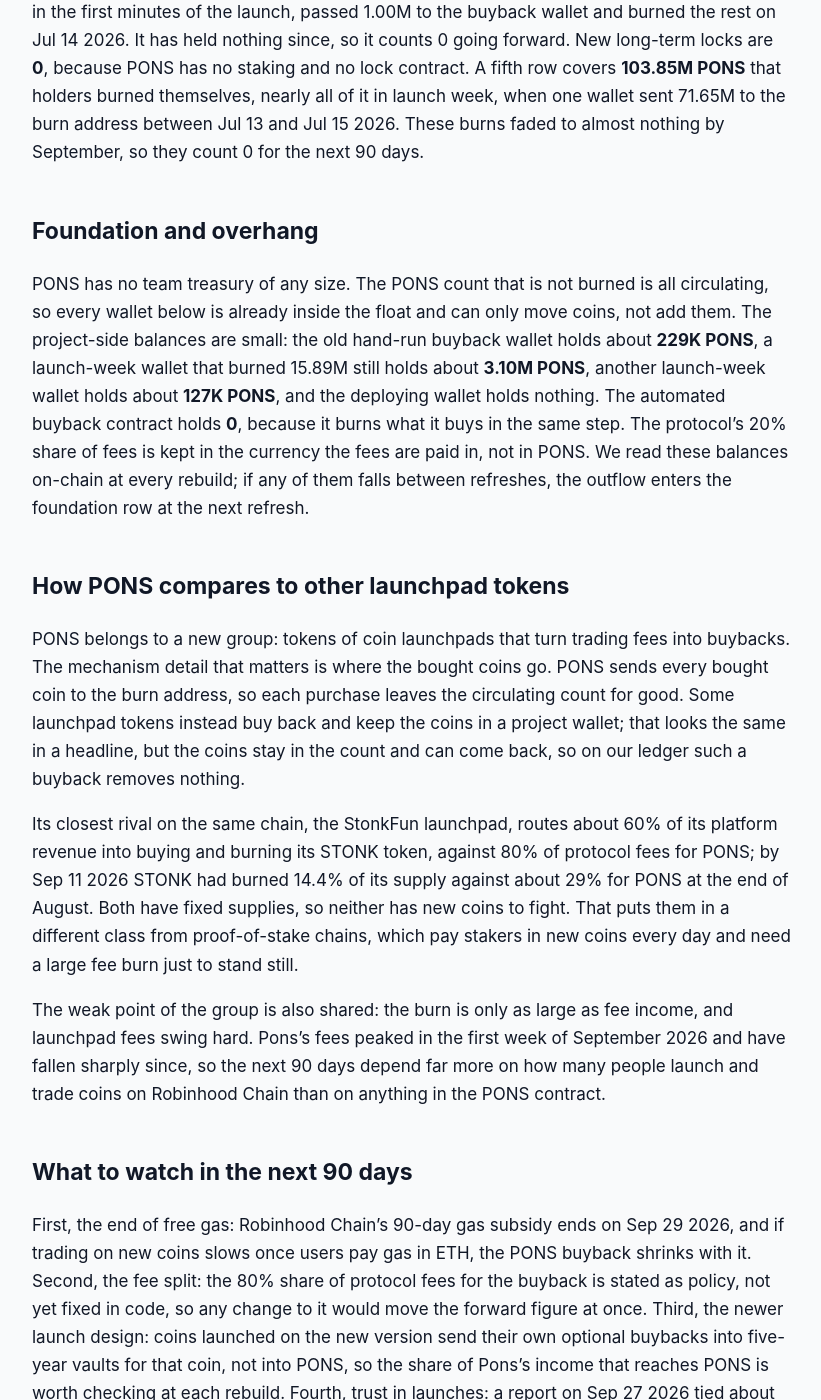
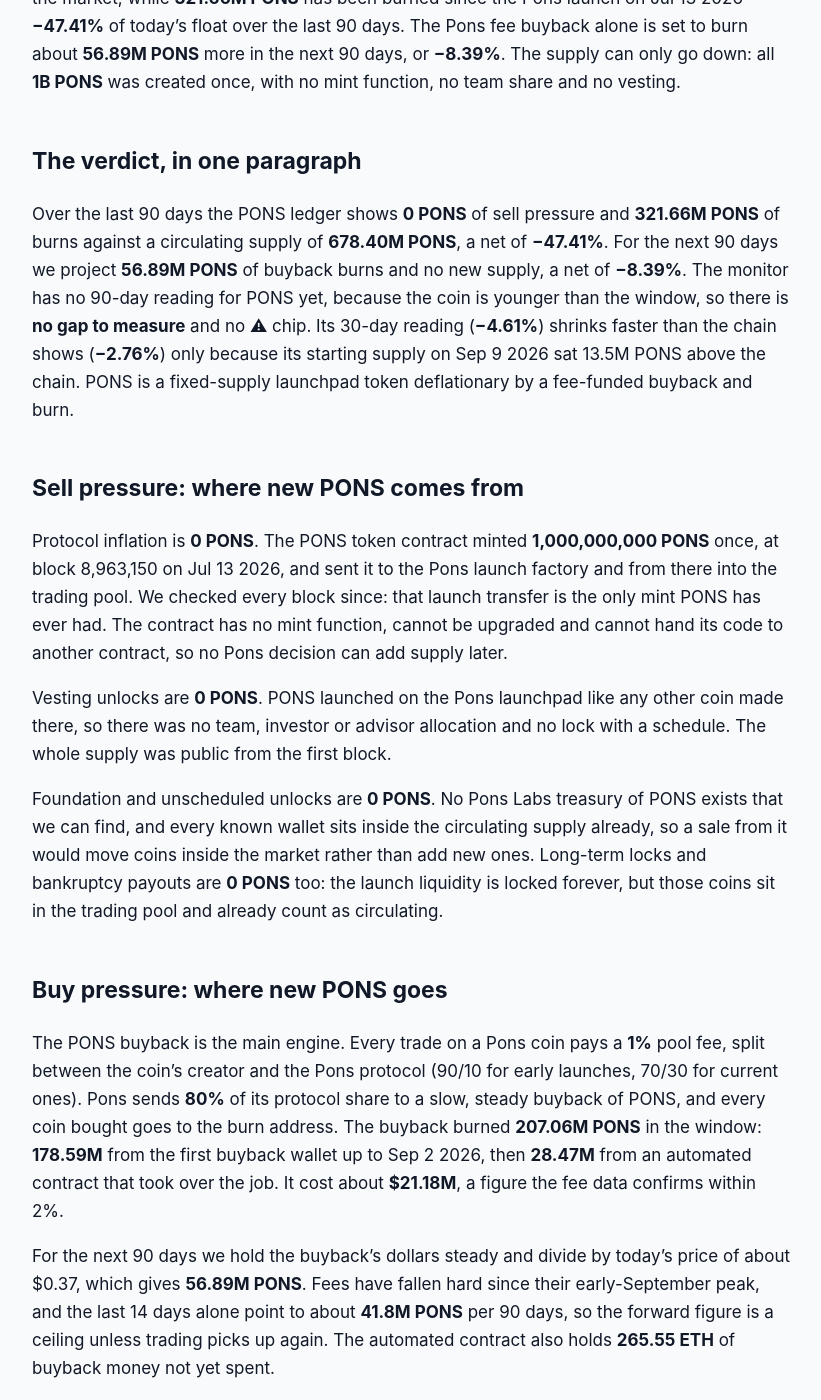
Before and after one commit to jeevansongmy-spec/mrnasdog-articles, a Jekyll site: the page built from crypto/pons-pressure-framework.md, in a window 1280 px wide and 1400 px high, scrolled down 1698 px. Shown: the whole window, without its empty margins (228-1049 px from the left). Built offline with Jekyll 4.4.1, drawn with Linux system fonts in a browser that asks for light colours; some of the changed text lies outside the part shown.

Commit message:
publish: crypto/pons-pressure-framework

```diff
--- a/crypto/pons-pressure-framework.md
+++ b/crypto/pons-pressure-framework.md
@@ -1,53 +1,103 @@
 ---
-title:         "PONS Inflation Analysis · September 2026 · Supply shrinking · projected to keep shrinking"
-description:   "PONS is shrinking: no new coins, and 317.45M PONS burned since launch — 202.86M by a fee-funded buyback. Net −46.51% in 90 days, about −5.70% projected next."
+title: "Should I enter Pons right now? Supply, Demand and Price Drivers (October 2026)"
+description:   "PONS is shrinking: no new coins, and 321.66M PONS burned since launch — 207.06M by a fee-funded buyback. Net −47.41% in 90 days, about −8.39% projected next."
 canonical_url: "https://mrnasdog.com/research/pons/inflation"
 tags:          ["crypto", "pons", "launchpad", "tokenburn"]
 published:     true
 ---
-
 *Originally published at [https://mrnasdog.com/research/pons/inflation](https://mrnasdog.com/research/pons/inflation)*
 
-# PONS Inflation Analysis · September 2026 · Supply shrinking · projected to keep shrinking
+# Should I enter Pons right now? Supply, Demand and Price Drivers (October 2026)
 
-The MrNasdog Pressure Framework reads PONS as shrinking: **0 PONS** of new supply against **317.45M PONS** burned since the token launched on Jul 13 2026, a net change of **−46.51%** of the circulating supply over the trailing 90 days and about **−5.70%** projected for the next 90. The mechanism is simple: Pons, the busiest coin launchpad on Robinhood Chain, spends 80% of its own fees buying PONS on the open market and sending it to the burn address, and the PONS contract has no way to create new coins. The limit on the burn is the launchpad’s fee income, measured in dollars, so a higher PONS price means fewer coins burned for the same fees.
+<!-- questions:start -->
+
+Updated Oct 10 2026 from the live page: [mrnasdog.com/research/pons](https://mrnasdog.com/research/pons).
+
+## The buy and sell questions: supply, demand and price drivers
+
+### Should I enter Pons right now?
+
+By the law of supply and demand, Pons's long-run signal is positive (Oct 10 2026, score 10/10). New supply: −8.39% in the next 90 days. Demand: exceptional (5/5). Pons's price drivers: 2 ▲ price up, 1 ▼ price down.
+
+### What is Pons crypto, in simple words?
+
+PONS is the token tied to a meme coin launchpad on Robinhood Chain, and Pons earns about 95% of that chain's launchpad fees. Its supply is shrinking, −5.70% in the next 90 days. The catch: it rises and falls with meme trading on Robinhood Chain. That leaves Pons's long-run signal at positive, by supply and demand.
+
+### Should I sell Pons or hold?
+
+Pons's signal is positive for now. Pons's signal would turn if new supply jumps (today −8.39% in 90 days), or demand falls from exceptional, or Robinhood Chain trading keeps pointing down.
+
+### Is Pons worth investing in for the long term?
+
+Pons sits at 10/10 today (Oct 10 2026): supply 5/5, demand 5/5. One more year adds −33.54% to Pons's supply. Long-run signal: positive.
+
+### When is a good time to buy Pons?
+
+By the law of supply and demand, the better time to add Pons is when its new supply is low, demand is high and its price drivers point up. Pons today: −8.39% new supply in 90 days (shrinking), demand exceptional (5/5), drivers 2 ▲ / 1 ▼.
+
+### What could push Pons's price up or down?
+
+Right now 3 things drive Pons's price (2 ▲, 1 ▼).
+- ▲ Launchpad share: Pons earns about 95% of Robinhood Chain launchpad fees ▼ Robinhood Chain trading: PONS rises and falls with meme trading on Robinhood Chain ▲ Big exchange listings: Seven big listings in 38 days; Coinbase and Upbit came last
+
+### Is Pons a better investment than Bitcoin?
+
+Side by side on Oct 10 2026: Pons at 10/10 with a positive signal, Bitcoin at 8.5/10 with a positive signal. By supply and demand, Pons is the stronger of the two.
+
+*Every answer here applies basic economic theory — the law of supply and demand — to this coin's data. It is not financial advice.*
+
+<!-- questions:end -->
+
+## Part 1 · Supply: PONS Inflation Analysis · October 2026 · Supply shrinking · projected to keep shrinking
+
+The MrNasdog Pressure Framework reads PONS as a shrinking supply: **no new PONS** enters the market, while **321.66M PONS** has been burned since the Pons launch on Jul 13 2026 — **−47.41%** of today's float over the last 90 days. The Pons fee buyback alone is set to burn about **56.89M PONS** more in the next 90 days, or **−8.39%**. The supply can only go down: all **1B PONS** was created once, with no mint function, no team share and no vesting.
 
 ## The verdict, in one paragraph
 
-Over the last 90 days the PONS ledger books **0** on the sell side and **317.45M PONS** on the buy side against a circulating supply of **682.61M PONS**, so supply fell by **46.51%**. For the next 90 days we project a fall of about **5.70%**, all of it from the fee-funded buyback. Our supply monitor has no 90-day reading for PONS yet, because the token is only 77 days old, so there is no gap to measure and no warning flag on the page; over the last 30 days the monitor read **−4.34%** against our on-chain **−3.81%**, and the small difference comes from its starting count lagging the chain. In one line: PONS is a fixed-supply token with a live buy-and-burn, deflationary by structural buyback.
+Over the last 90 days the PONS ledger shows **0 PONS** of sell pressure and **321.66M PONS** of burns against a circulating supply of **678.40M PONS**, a net of **−47.41%**. For the next 90 days we project **56.89M PONS** of buyback burns and no new supply, a net of **−8.39%**. The monitor has no 90-day reading for PONS yet, because the coin is younger than the window, so there is **no gap to measure** and no ⚠ chip. Its 30-day reading (**−4.61%**) shrinks faster than the chain shows (**−2.76%**) only because its starting supply on Sep 9 2026 sat 13.5M PONS above the chain. PONS is a fixed-supply launchpad token deflationary by a fee-funded buyback and burn.
 
 ## Sell pressure: where new PONS comes from
 
-Protocol inflation is **0 PONS**. All 1,000M PONS were created in a single transfer when the token launched on Jul 13 2026, and nothing has been created since: we swept every creation event on Robinhood Chain and found that one alone. We also listed every function the PONS contract exposes. They are the standard token functions plus read-only launch details, with no mint, no owner and no upgrade path, so the zero cannot change unless PONS moves to a new contract.
+Protocol inflation is **0 PONS**. The PONS token contract minted **1,000,000,000 PONS** once, at block 8,963,150 on Jul 13 2026, and sent it to the Pons launch factory and from there into the trading pool. We checked every block since: that launch transfer is the only mint PONS has ever had. The contract has no mint function, cannot be upgraded and cannot hand its code to another contract, so no Pons decision can add supply later.
 
-Vesting unlocks are **0**. Pons launched its own token through its own launchpad with no team, investor or treasury allocation, and the whole supply went into the launch pool on day one. There is no locked bucket, so there is nothing left to unlock. Foundation and unscheduled unlocks are also **0**: every PONS that has not been burned already counts as circulating, so no project wallet can add new supply by selling. Long-term locked or bankruptcy supply is **0**, because no estate, trustee or lock holds PONS.
+Vesting unlocks are **0 PONS**. PONS launched on the Pons launchpad like any other coin made there, so there was no team, investor or advisor allocation and no lock with a schedule. The whole supply was public from the first block.
+
+Foundation and unscheduled unlocks are **0 PONS**. No Pons Labs treasury of PONS exists that we can find, and every known wallet sits inside the circulating supply already, so a sale from it would move coins inside the market rather than add new ones. Long-term locks and bankruptcy payouts are **0 PONS** too: the launch liquidity is locked forever, but those coins sit in the trading pool and already count as circulating.
 
 ## Buy pressure: where new PONS goes
 
-The programmatic buyback is the engine. Pons charges a fee on trades of the coins launched on it; the protocol’s share is split 80% to a PONS buyback and 20% to infrastructure and the team. Since launch the buyback has burned **202.86M PONS**, worth about **$20.4M** at the price of each day. Until Sep 2 2026 a team wallet ran it in about 1,500 hand-sent burns; since that day an automated contract buys PONS in small slices and burns it at once, more than 12,000 times so far. Most of the coins were bought in July, when PONS cost cents, which is why the token count is so large next to the dollars spent.
+The PONS buyback is the main engine. Every trade on a Pons coin pays a **1%** pool fee, split between the coin's creator and the Pons protocol (90/10 for early launches, 70/30 for current ones). Pons sends **80%** of its protocol share to a slow, steady buyback of PONS, and every coin bought goes to the burn address. The buyback burned **207.06M PONS** in the window: **178.59M** from the first buyback wallet up to Sep 2 2026, then **28.47M** from an automated contract that took over the job. It cost about **$21.18M**, a figure the fee data confirms within 2%.
 
-For the next 90 days we hold the dollars, not the coins: the same $20.4M at today’s price of about **$0.52** buys about **38.90M PONS**. That is close to the recent pace; the week of Sep 21 2026 burned about 2.59M PONS. The protocol fee burn is **0**, since gas on Robinhood Chain is paid in ETH and PONS transfers carry no fee that destroys coins.
+For the next 90 days we hold the buyback's dollars steady and divide by today's price of about $0.37, which gives **56.89M PONS**. Fees have fallen hard since their early-September peak, and the last 14 days alone point to about **41.8M PONS** per 90 days, so the forward figure is a ceiling unless trading picks up again. The automated contract also holds **265.55 ETH** of buyback money not yet spent.
 
-The foundation buy is **10.74M PONS**, a one-off: the wallet that deployed PONS bought 11.74M in the first minutes of the launch, passed 1.00M to the buyback wallet and burned the rest on Jul 14 2026. It has held nothing since, so it counts 0 going forward. New long-term locks are **0**, because PONS has no staking and no lock contract. A fifth row covers **103.85M PONS** that holders burned themselves, nearly all of it in launch week, when one wallet sent 71.65M to the burn address between Jul 13 and Jul 15 2026. These burns faded to almost nothing by September, so they count 0 for the next 90 days.
+The protocol fee burn is **0 PONS**: gas on Robinhood Chain is paid in ETH, and a PONS transfer destroys nothing by itself. The foundation buy is **10.74M PONS** in the last 90 days — the wallet that deployed PONS burned that amount in one transfer on Jul 14 2026 and now holds none, so the next 90 days book 0. New long-term locks are **0 PONS**, since PONS has no staking.
+
+A fifth row, holder burns, adds **103.85M PONS**. Other wallets sent PONS to the burn address, almost all in launch week: one wallet burned **71.65M PONS** in three transfers between Jul 13 and Jul 15 2026, another **15.89M PONS** by Jul 18. Since Sep 2 2026 these burns have nearly stopped, and nobody has a plan to repeat them, so the next 90 days book 0.
 
 ## Foundation and overhang
 
-PONS has no team treasury of any size. The PONS count that is not burned is all circulating, so every wallet below is already inside the float and can only move coins, not add them. The project-side balances are small: the old hand-run buyback wallet holds about **229K PONS**, a launch-week wallet that burned 15.89M still holds about **3.10M PONS**, another launch-week wallet holds about **127K PONS**, and the deploying wallet holds nothing. The automated buyback contract holds **0**, because it burns what it buys in the same step. The protocol’s 20% share of fees is kept in the currency the fees are paid in, not in PONS. We read these balances on-chain at every rebuild; if any of them falls between refreshes, the outflow enters the foundation row at the next refresh.
+PONS has almost no team overhang. The deployer wallet holds 0 PONS. The first buyback wallet holds about **251K PONS** left over from its buying, and the automated buyback contract holds **0 PONS** and **265.55 ETH** waiting to be spent on more PONS. One early burner wallet still holds about **3.10M PONS**; the other now holds none. All of these coins already count in the circulating supply. We read each balance from the chain at every refresh: if any of these balances falls between refreshes, the outflow enters Sell #3 at the next refresh. The one real risk on this side is policy, not coins: the 80% buyback share is not locked in code yet, so Pons could lower it.
 
 ## How PONS compares to other launchpad tokens
 
-PONS belongs to a new group: tokens of coin launchpads that turn trading fees into buybacks. The mechanism detail that matters is where the bought coins go. PONS sends every bought coin to the burn address, so each purchase leaves the circulating count for good. Some launchpad tokens instead buy back and keep the coins in a project wallet; that looks the same in a headline, but the coins stay in the count and can come back, so on our ledger such a buyback removes nothing.
+Most tokens that pay for buybacks out of platform fees keep the coins they buy in a treasury. Coins held that way can be sold again later, so they stay a possible source of supply. Pons burns what it buys, so each PONS bought is gone for good. Against a launchpad token with a treasury buyback, PONS has a smaller float that only shrinks and no wallet of bought-back coins waiting to come back.
 
-Its closest rival on the same chain, the StonkFun launchpad, routes about 60% of its platform revenue into buying and burning its STONK token, against 80% of protocol fees for PONS; by Sep 11 2026 STONK had burned 14.4% of its supply against about 29% for PONS at the end of August. Both have fixed supplies, so neither has new coins to fight. That puts them in a different class from proof-of-stake chains, which pay stakers in new coins every day and need a large fee burn just to stand still.
+PONS also differs from most venture-backed tokens, which launch with a large locked team and investor share that unlocks over years. That kind of token can add several percent of new supply every quarter even with a buyback. PONS has no locked share at all, so the sell side of its ledger is empty and the burn sets the whole result.
 
-The weak point of the group is also shared: the burn is only as large as fee income, and launchpad fees swing hard. Pons’s fees peaked in the first week of September 2026 and have fallen sharply since, so the next 90 days depend far more on how many people launch and trade coins on Robinhood Chain than on anything in the PONS contract.
+The trade-off is that the PONS burn depends on trading. A chain that pays validators in new coins has a steady issuance whatever the market does; PONS has no issuance, but its buyback rises and falls with Pons trading volume. When Robinhood Chain memecoin trading was hot in early September 2026 the buyback burned millions of dollars of PONS a week; by early October it was a fraction of that.
 
 ## What to watch in the next 90 days
 
-First, the end of free gas: Robinhood Chain’s 90-day gas subsidy ends on Sep 29 2026, and if trading on new coins slows once users pay gas in ETH, the PONS buyback shrinks with it. Second, the fee split: the 80% share of protocol fees for the buyback is stated as policy, not yet fixed in code, so any change to it would move the forward figure at once. Third, the newer launch design: coins launched on the new version send their own optional buybacks into five-year vaults for that coin, not into PONS, so the share of Pons’s income that reaches PONS is worth checking at each rebuild. Fourth, trust in launches: a report on Sep 27 2026 tied about $18.4M taken from 53 memecoin launches to one group, most of them launched on the new version, and a loss of trust would cut launch volume. Fifth, the monitor’s first 90-day reading for PONS, due around Oct 20 2026, which will give this page its first outside cross-check.
+First, Pons trading fees: the buyback is funded from them, so a further fall in Robinhood Chain memecoin trading means fewer PONS burned than our **56.89M PONS** projection.
+
+Second, the buyback rule itself: Pons says the 80% share will become fixed, decentralized and automated in a future release, with no date yet. Locking it would make the burn harder to change; a cut would shrink it.
+
+Third, the **265.55 ETH** in the buyback contract and the leftover balance in the first buyback wallet: both should turn into burned PONS. A balance that leaves without a burn would be a sign to recheck the ledger.
+
+Fourth, new exchange listings: Coinbase opened PONS trading on Oct 7 2026 and Upbit on Oct 8 2026. More trading of PONS itself does not change supply, but more Pons launches would raise the fees that feed the buyback.
 
 ## Summary
 
-PONS, the token of the Pons launchpad on Robinhood Chain, has a fixed supply of 1,000M with no way to mint more, no vesting and no team allocation, and **317.45M PONS** have been burned since the Jul 13 2026 launch, **202.86M** of them by a buyback funded with 80% of the launchpad’s fees. The MrNasdog Pressure Framework reads supply down **46.51%** over the trailing 90 days and projects about **−5.70%** for the next 90 days, as today’s higher price means the same fee dollars burn fewer coins. The key risk is income: the buyback depends on launchpad fees that have already fallen from their September peak, and on a fee split the team can still change. There is no supply cap to worry about on the upside; the only question for PONS is how fast it keeps shrinking.
+The MrNasdog Pressure Framework reads PONS as supply shrinking and projected to keep shrinking: **0 PONS** of new supply against **321.66M PONS** burned since the Jul 13 2026 launch (**−47.41%**), and about **56.89M PONS** of buyback burns projected for the next 90 days (**−8.39%**). The structure is simple: a fixed 1B supply with no mint, no vesting and no team share, and a Pons buyback that turns 80% of the protocol's fee share into burned PONS. The key risk is that the burn depends on Pons trading fees, which have fallen sharply since early September 2026, and on a buyback share that is not yet locked in code. The ceiling is the launch supply: PONS can never exceed 1B, and every burn lowers what is left.
 
-*MrNasdog Pressure Framework analysis of PONS, Metric 1 — Inflation. Data + explanation only. Not financial advice. Checked Sep 29 2026.*
+*MrNasdog Pressure Framework analysis of PONS, Metric 1 — Inflation. Data + explanation only. Not financial advice. Checked Oct 10 2026.*
```
